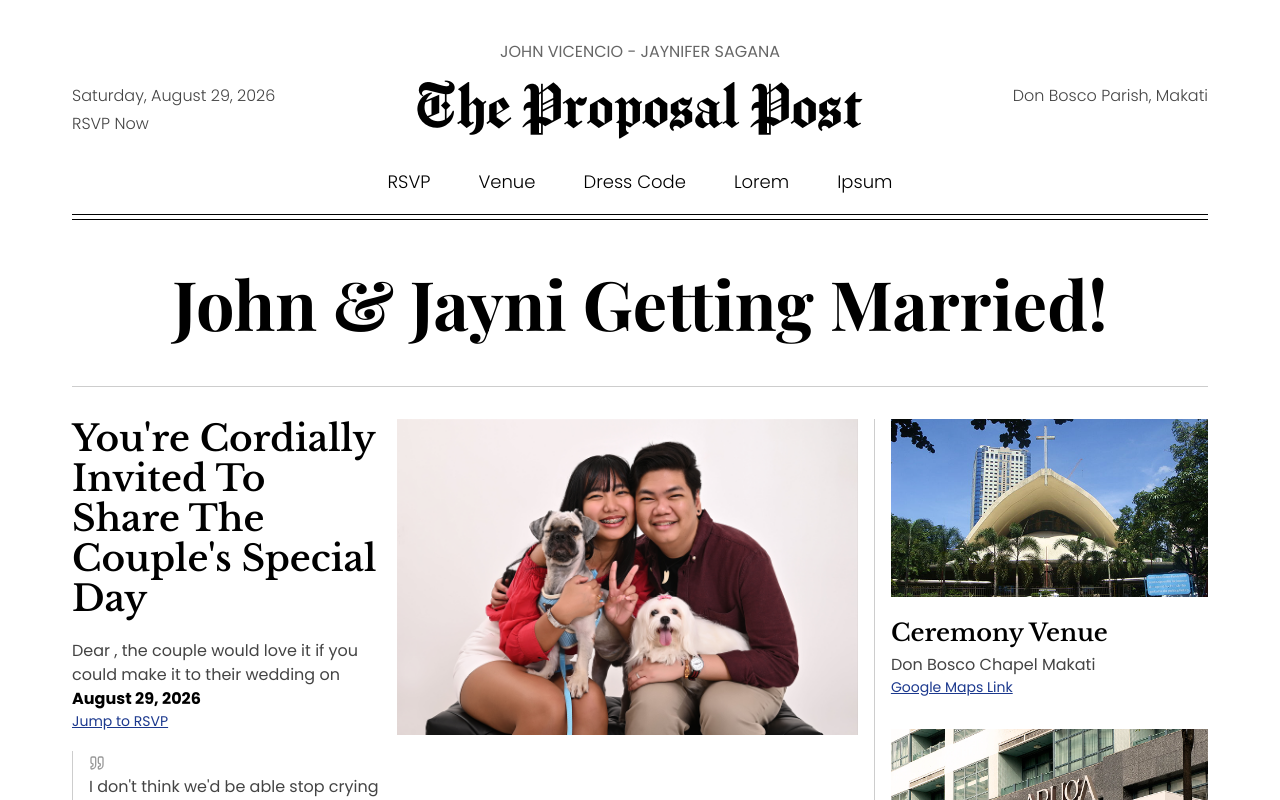
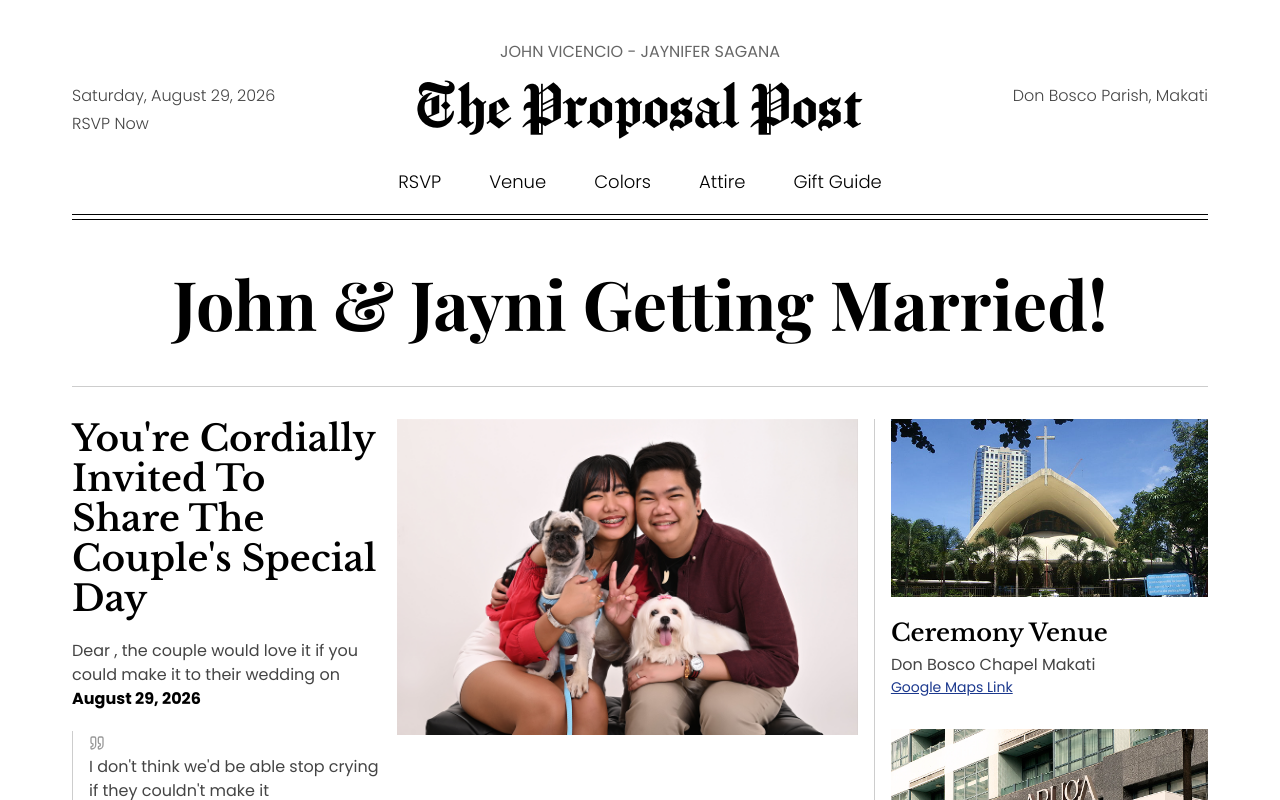
Before and after one commit to jmrvicencio/rsvp-site, a React (Vite) app: page / in a window 1280 px wide. Shown: the top 800 px of the page. Built offline with nearby package versions, Linux system fonts and the light colour scheme; a web font is replaced by a local one.

Commit message:
✨ Added navigation scrolling links

```diff
--- a/src/app/App.tsx
+++ b/src/app/App.tsx
@@ -1,4 +1,4 @@
-import { MouseEvent, useState, useMemo } from 'react';
+import { MouseEvent, useState, useMemo, useRef, RefObject } from 'react';
 // import { useParams, useLocation } from 'react-router-dom';
 import { AnimatePresence, motion } from 'motion/react';
 import { useEffect } from 'react';
@@ -162,6 +162,12 @@ function App() {
   const { guest: guestQuery, loading } = useGuest(guestId!);
   const { isSm, isMd } = useWidthCheck();
 
+  const rsvpRef = useRef<HTMLDivElement>(null);
+  const venueRef = useRef<HTMLDivElement>(null);
+  const colorsRef = useRef<HTMLDivElement>(null);
+  const attireRef = useRef<HTMLDivElement>(null);
+  const giftRef = useRef<HTMLDivElement>(null);
+
   // local states
   const [guests, setGuests] = useAtom(guestAtom);
 
@@ -170,6 +176,17 @@ function App() {
       setGuests(guestQuery);
     }
   }, [guestQuery]);
+
+  // ----------------
+  // Event Listener
+  // ----------------
+
+  const handleNavClicked = (target: RefObject<HTMLDivElement | null>) => () => {
+    target.current?.scrollIntoView({
+      behavior: 'smooth',
+      block: 'start',
+    });
+  };
 
   return (
     <div className="font-libre-baskerville relative mx-auto w-full max-w-350 px-0 sm:px-10 lg:px-18">
@@ -192,11 +209,21 @@ function App() {
               </div>
             </div>
             <div className="font-poppins mt-6 flex w-full justify-center gap-12 text-lg font-light not-sm:hidden">
-              <a className="border-b-2 border-black/0 py-2 hover:cursor-pointer hover:border-black">RSVP</a>
-              <a className="border-b-2 border-black/0 py-2 hover:cursor-pointer hover:border-black">Venue</a>
-              <a className="border-b-2 border-black/0 py-2 hover:cursor-pointer hover:border-black">Dress Code</a>
-              <a className="border-b-2 border-black/0 py-2 hover:cursor-pointer hover:border-black">Lorem</a>
-              <a className="border-b-2 border-black/0 py-2 hover:cursor-pointer hover:border-black">Ipsum</a>
+              <a className="border-b-2 border-black/0 py-2 hover:cursor-pointer hover:border-black" onClick={handleNavClicked(rsvpRef)}>
+                RSVP
+              </a>
+              <a className="border-b-2 border-black/0 py-2 hover:cursor-pointer hover:border-black" onClick={handleNavClicked(venueRef)}>
+                Venue
+              </a>
+              <a className="border-b-2 border-black/0 py-2 hover:cursor-pointer hover:border-black" onClick={handleNavClicked(colorsRef)}>
+                Colors
+              </a>
+              <a className="border-b-2 border-black/0 py-2 hover:cursor-pointer hover:border-black" onClick={handleNavClicked(attireRef)}>
+                Attire
+              </a>
+              <a className="border-b-2 border-black/0 py-2 hover:cursor-pointer hover:border-black" onClick={handleNavClicked(giftRef)}>
+                Gift Guide
+              </a>
             </div>
           </div>
         </div>
@@ -216,9 +243,6 @@ function App() {
                   Dear <span className="relative bg-yellow-200 font-bold text-black">{guests.nickname}</span>, the couple would love it if
                   you could make it to their wedding on <span className="font-bold text-black">August 29, 2026</span>
                 </p>
-                <a href="https://maps.app.goo.gl/6waU4P1bzqK6kfMy5">
-                  <p className="text-sm text-blue-900 underline">Jump to RSVP</p>
-                </a>
                 <div className="border-divider my-5 border-l pl-4">
                   <Quote className="w-4 stroke-black/40" />
                   <p>I don't think we'd be able stop crying if they couldn't make it</p>
@@ -227,9 +251,12 @@ function App() {
               </div>
               <img src={coupleImg} className="w-full shrink grow-3 lg:w-1" />
             </div>
-            <RSVP />
+            <RSVP ref={rsvpRef} />
           </div>
-          <div className="border-divider text-items font-poppins col-span-5 border-t pt-4 pl-0 md:border-t-0 md:border-l md:pt-0 md:pl-4">
+          <div
+            ref={venueRef}
+            className="border-divider text-items font-poppins col-span-5 border-t pt-4 pl-0 md:border-t-0 md:border-l md:pt-0 md:pl-4"
+          >
             <div className="tg grid grid-cols-[2fr_3fr] gap-4 md:block">
               {isMd ? (
                 <div className="aspect-3/2 bg-cover bg-center" style={{ backgroundImage: `url('${donBoscoImg}')` }} />
@@ -267,7 +294,7 @@ function App() {
         <Timeline />
         <section className="border-divider flex flex-col border-b py-8 md:grid md:grid-cols-17">
           <div className="padding-4 col-span-12 flex flex-col pb-4 md:pr-4 md:pb-0">
-            <div className="mb-10 flex flex-col items-start gap-4 sm:flex-row">
+            <div ref={colorsRef} className="mb-10 flex flex-col items-start gap-4 sm:flex-row">
               <div className="text-items font-poppins w-full shrink grow-2 sm:w-1">
                 <h3 className="font-libre-baskerville text-4xl font-semibold text-black capitalize sm:text-5xl">Our Colors</h3>
                 <p className="font-libre-baskerville mb-5 text-2xl italic">Olive Garden</p>
@@ -297,7 +324,7 @@ function App() {
                 />
               </div>
             </div>
-            <div className="border-divider mb-10 flex flex-col items-start gap-4 border-t pt-10 sm:flex-row">
+            <div ref={attireRef} className="border-divider mb-10 flex flex-col items-start gap-4 border-t pt-10 sm:flex-row">
               <div className="text-items font-poppins w-full shrink grow-2 sm:w-1">
                 <h3 className="font-libre-baskerville text-4xl font-semibold text-black capitalize sm:text-5xl">Attire</h3>
                 <p className="font-libre-baskerville mb-5 text-2xl italic">Clothing Guide</p>
@@ -347,7 +374,7 @@ function App() {
             </div>
           </div>
           <div className="border-divider text-items font-poppins col-span-5 border-t pt-4 pl-0 md:border-t-0 md:border-l md:pt-0 md:pl-4">
-            <div className="mx-2 mb-10 flex flex-col gap-4 bg-gray-100 p-6">
+            <div ref={giftRef} className="mx-2 mb-10 flex flex-col gap-4 bg-gray-100 p-6">
               <h3 className="font-libre-baskerville text-center text-4xl font-semibold text-black capitalize italic">Gift Guide</h3>
               <p>
                 Your presence at our celebration is the greatest gift we could ask for. Should you wish to honor us further, a monetary gift
--- a/src/app/routes/Invite/RSVP.tsx
+++ b/src/app/routes/Invite/RSVP.tsx
@@ -1,4 +1,4 @@
-import { useState, useMemo } from 'react';
+import { useState, useMemo, type RefObject } from 'react';
 import { AnimatePresence, motion } from 'motion/react';
 import { useEffect } from 'react';
 import { useParams } from 'react-router-dom';
@@ -13,7 +13,7 @@ import { CircleAlert, LoaderCircle } from 'lucide-react';
 
 import rsvpRImg from '/images/RSVP-R.png';
 
-function RSVP() {
+function RSVP({ ref }: { ref: RefObject<HTMLDivElement | null> }) {
   // hooks
   const { id: guestId } = useParams();
   const { updateGuest, submitting } = useUpdateGuest(guestId!);
@@ -62,7 +62,10 @@ function RSVP() {
   };
 
   return (
-    <div className="border-divider flex w-full flex-col items-start justify-stretch gap-4 border-t p-8 px-0 pt-12 sm:px-8 lg:flex-row">
+    <div
+      ref={ref}
+      className="border-divider flex w-full flex-col items-start justify-stretch gap-4 border-t p-8 px-0 pt-12 sm:px-8 lg:flex-row"
+    >
       <div
         className="font-poppins text-rsvp relative w-full border border-[#E8E3E3] bg-[#F5F0F0] bg-contain p-6 pt-14 sm:p-16"
         style={{
```
